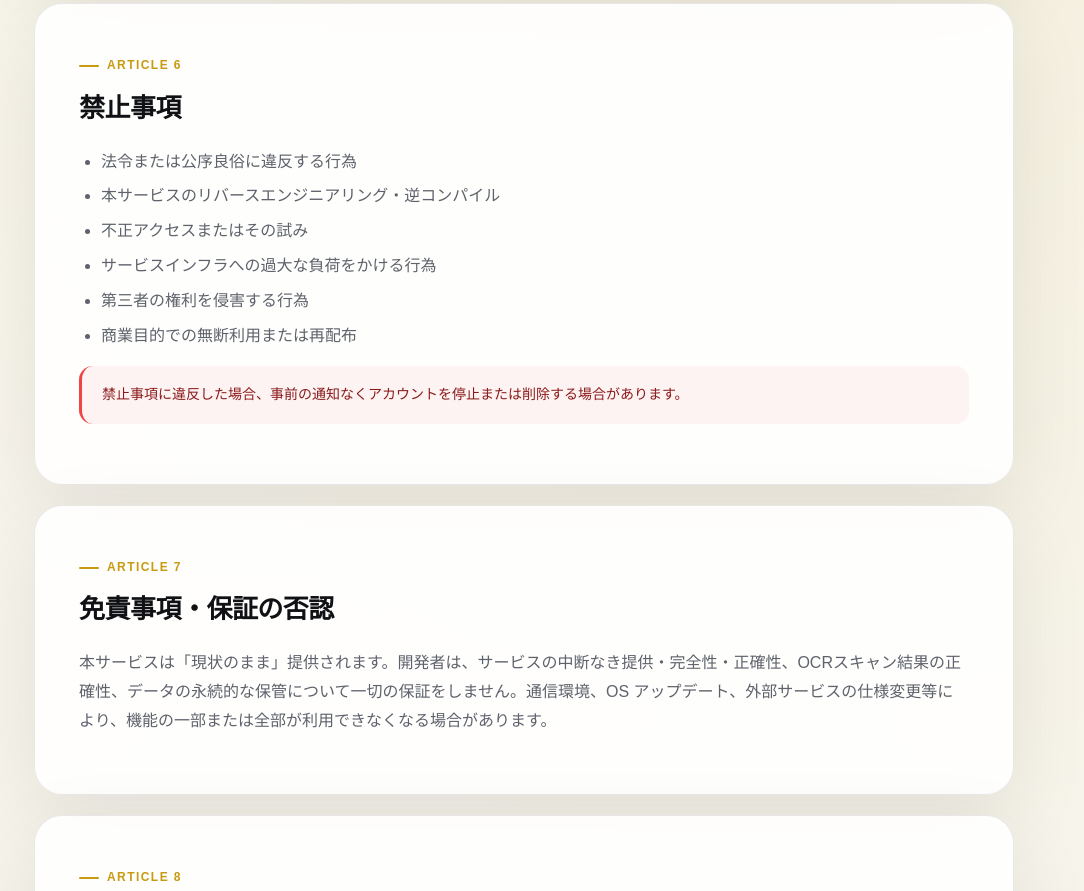
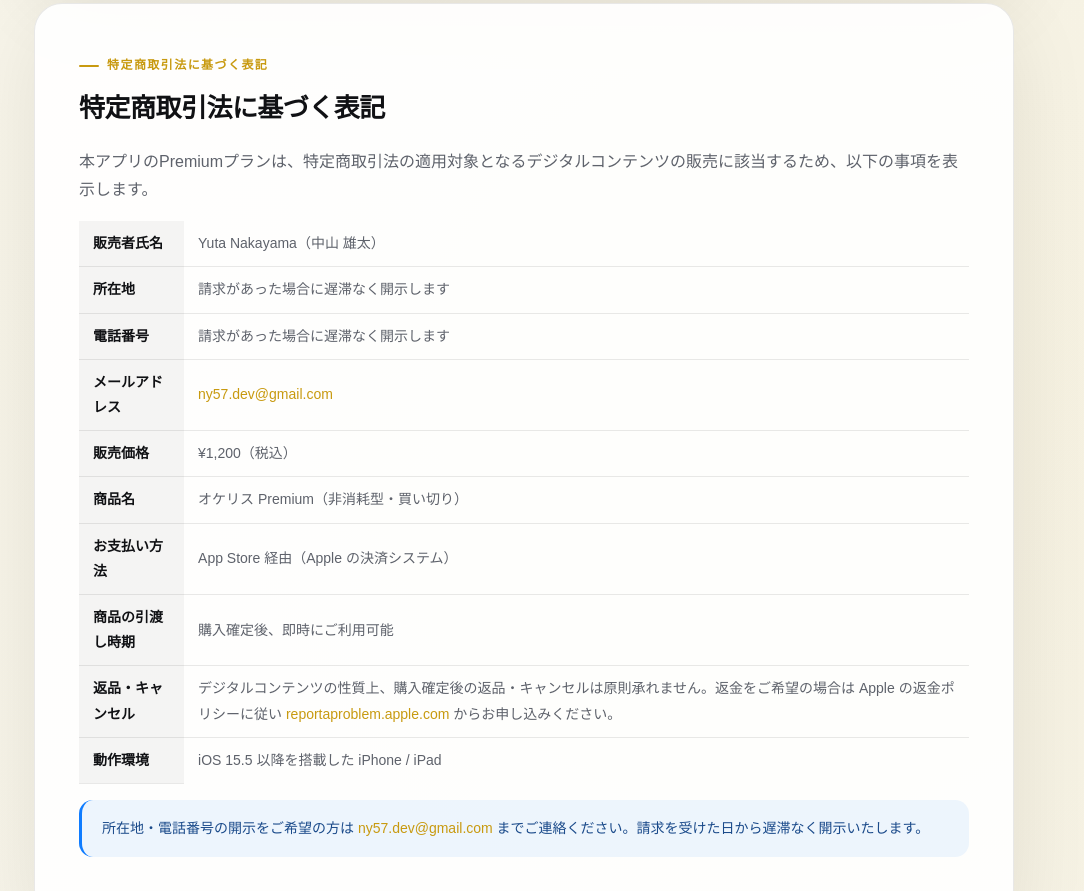
Before and after one commit to ym0320/okelis-privacy-policy, a plain HTML site: page terms.html in a window 1280 px wide. Shown: the part 3335-4226 px from the top of the page, without its empty margins (116-1200 px from the left). Drawn offline with Linux system fonts and the light colour scheme.

Commit message:
feat: 特定商取引法に基づく表記を追加

```diff
--- a/terms.html
+++ b/terms.html
@@ -241,6 +241,27 @@
     </div>
 
     <div class="card">
+      <div class="section-label">特定商取引法に基づく表記</div>
+      <h2>特定商取引法に基づく表記</h2>
+      <p>本アプリのPremiumプランは、特定商取引法の適用対象となるデジタルコンテンツの販売に該当するため、以下の事項を表示します。</p>
+      <table>
+        <tr><th>販売者氏名</th><td>Yuta Nakayama（中山 雄太）</td></tr>
+        <tr><th>所在地</th><td>請求があった場合に遅滞なく開示します</td></tr>
+        <tr><th>電話番号</th><td>請求があった場合に遅滞なく開示します</td></tr>
+        <tr><th>メールアドレス</th><td><a href="mailto:ny57.dev@gmail.com">ny57.dev@gmail.com</a></td></tr>
+        <tr><th>販売価格</th><td>¥1,200（税込）</td></tr>
+        <tr><th>商品名</th><td>オケリス Premium（非消耗型・買い切り）</td></tr>
+        <tr><th>お支払い方法</th><td>App Store 経由（Apple の決済システム）</td></tr>
+        <tr><th>商品の引渡し時期</th><td>購入確定後、即時にご利用可能</td></tr>
+        <tr><th>返品・キャンセル</th><td>デジタルコンテンツの性質上、購入確定後の返品・キャンセルは原則承れません。返金をご希望の場合は Apple の返金ポリシーに従い <a href="https://reportaproblem.apple.com/" target="_blank" rel="noopener">reportaproblem.apple.com</a> からお申し込みください。</td></tr>
+        <tr><th>動作環境</th><td>iOS 15.5 以降を搭載した iPhone / iPad</td></tr>
+      </table>
+      <div class="highlight highlight-blue">
+        <p>所在地・電話番号の開示をご希望の方は <a href="mailto:ny57.dev@gmail.com">ny57.dev@gmail.com</a> までご連絡ください。請求を受けた日から遅滞なく開示いたします。</p>
+      </div>
+    </div>
+
+    <div class="card">
       <div class="section-label">Article 6</div>
       <h2>禁止事項</h2>
       <ul>
```
